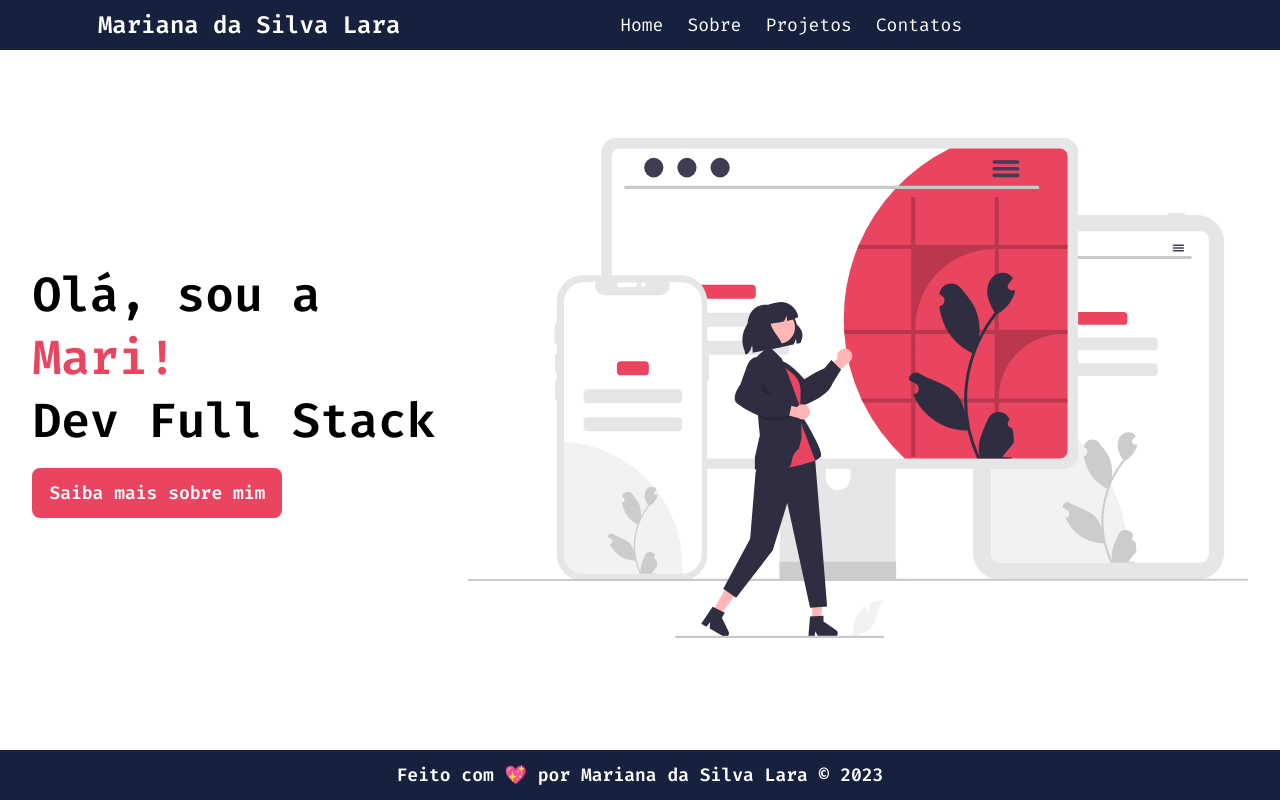
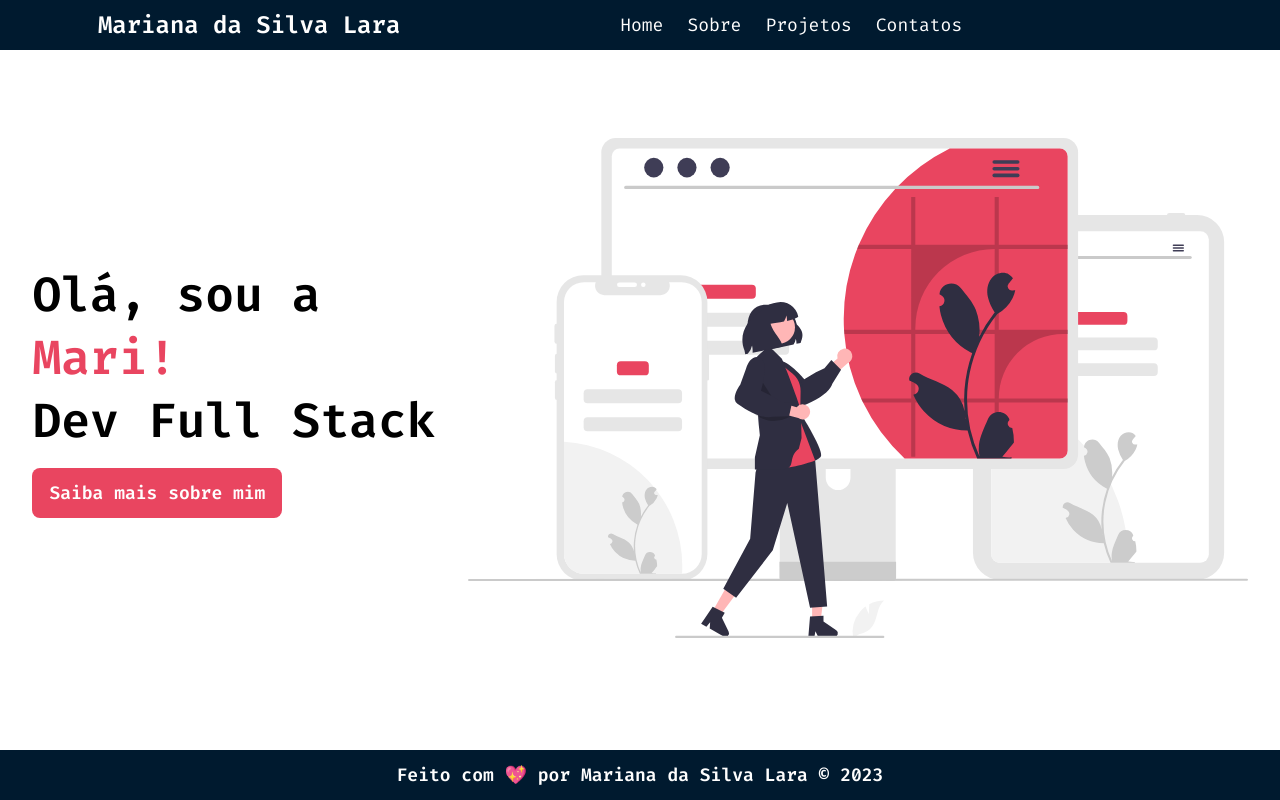
Before and after one commit to marislaradev/portfolio, a React (Vite) app: page / in a window 1280 px wide. Built offline with nearby package versions, Linux system fonts and the light colour scheme.

Commit message:
style: change primary color of the website

```diff
--- a/src/index.css
+++ b/src/index.css
@@ -5,7 +5,7 @@
   -webkit-font-smoothing: antialiased;
   -moz-osx-font-smoothing: grayscale;
 
-  --primary: #16213e;
+  --primary: #001A2F;
   --secondary: #0f3460;
   --terceary: #533483;
   --red: #e94560;
```
